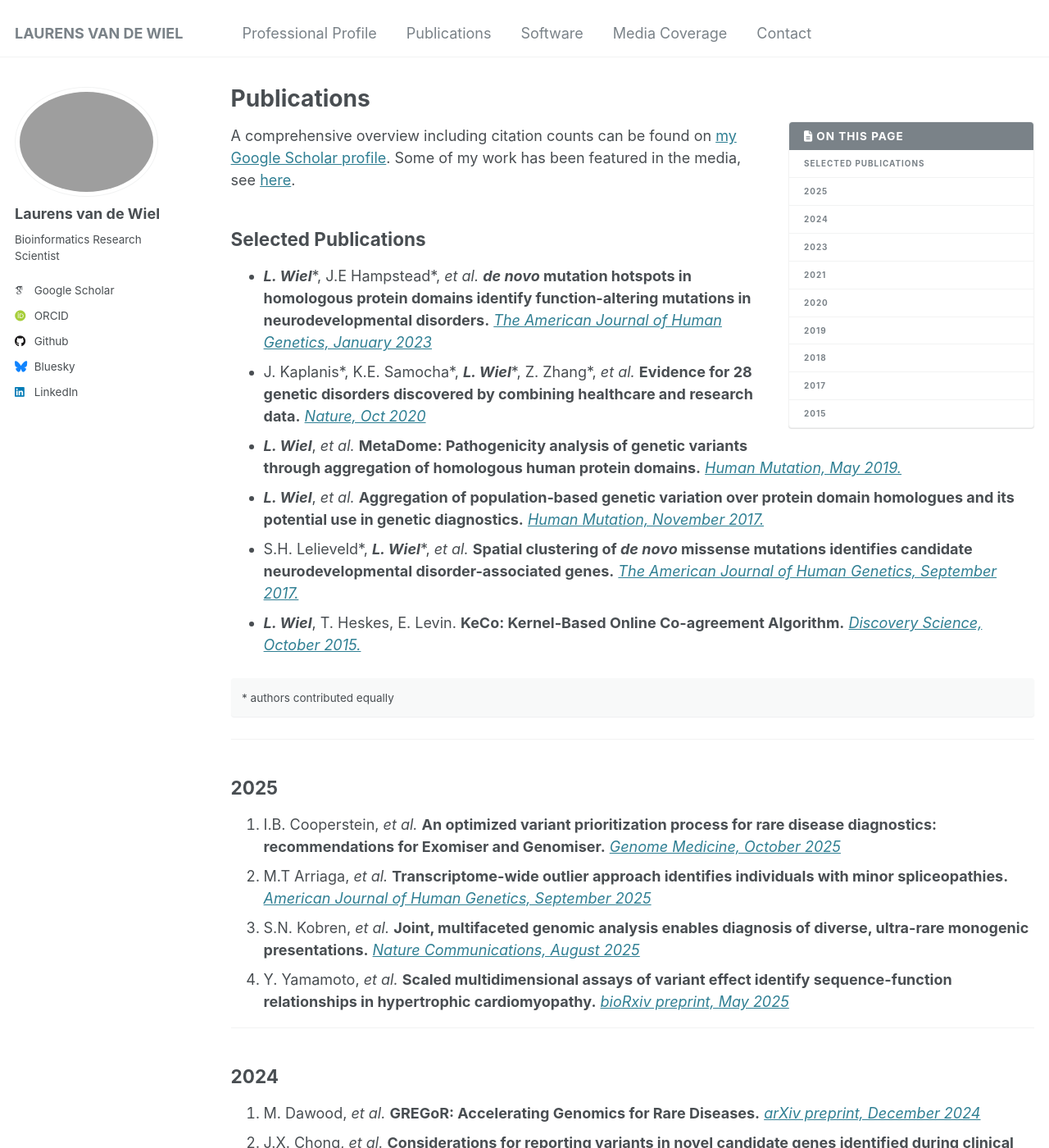
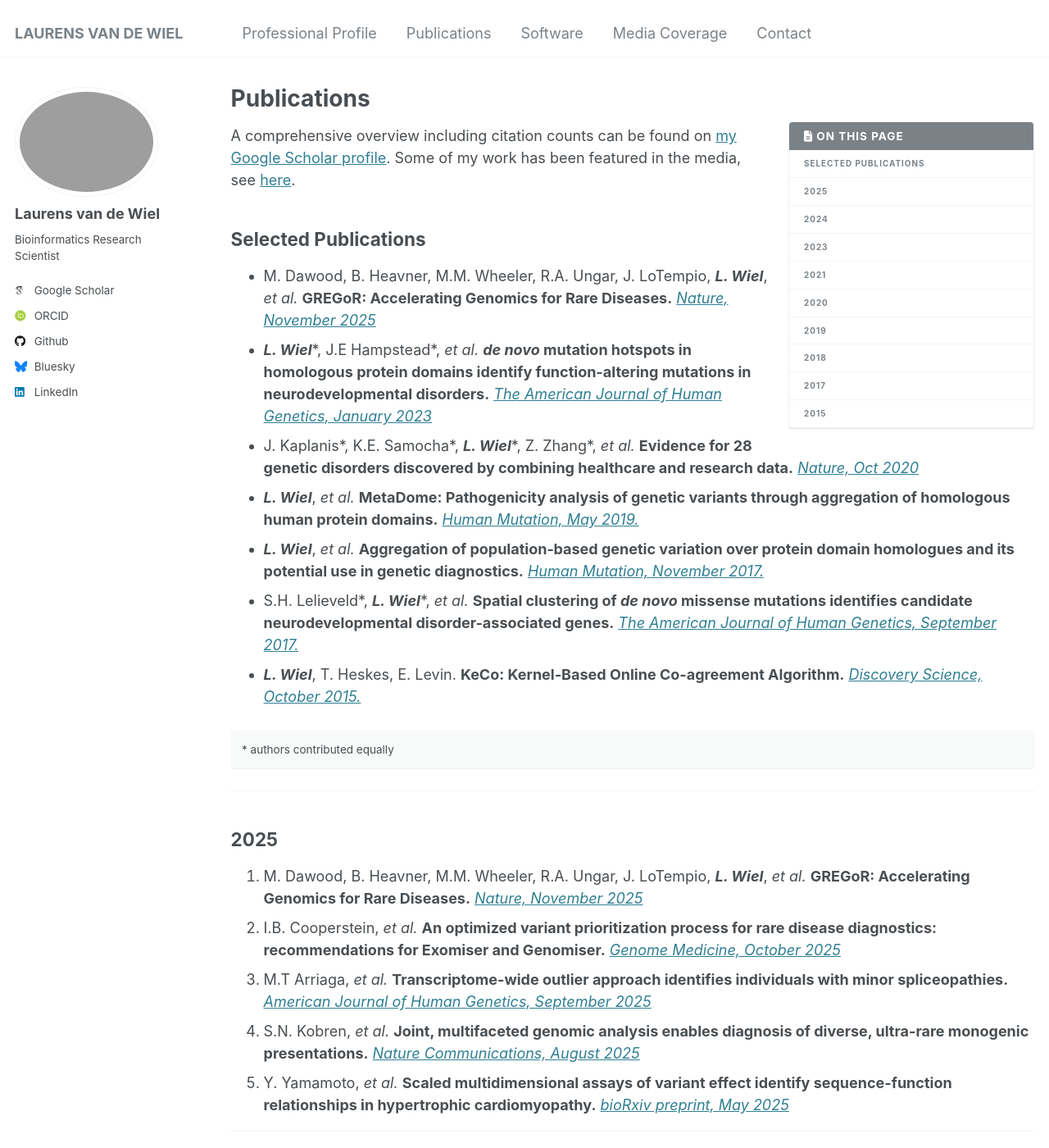
Before and after one commit to laurensvdwiel/laurensvdwiel.github.io, a Jekyll site: the page built from _pages/publications.md, in a window 1280 px wide and 1400 px high. Shown: the whole window at 82% size. Built offline with Jekyll 4.4.1, drawn with Linux system fonts in a browser that asks for light colours; some web fonts are replaced.

Commit message:
Updated publications (Nov 2025)

```diff
--- a/_pages/publications.md
+++ b/_pages/publications.md
@@ -12,6 +12,7 @@ Some of my work has been featured in the media, see [here](/media).
 
 ## Selected Publications
 
+* M. Dawood, B. Heavner, M.M. Wheeler, R.A. Ungar, J. LoTempio, **_L. Wiel_**, _et al._ **GREGoR: Accelerating Genomics for Rare Diseases.** [_Nature, November 2025_](https://doi.org/10.1038/s41586-025-09613-8)
 * **_L. Wiel_**\*, J.E Hampstead\*, _et al._ **_de novo_ mutation hotspots in homologous protein domains identify function-altering mutations in neurodevelopmental disorders.** [_The American Journal of Human Genetics, January 2023_](https://doi.org/10.1016/j.ajhg.2022.12.001)
 * J. Kaplanis\*, K.E. Samocha\*, _**L. Wiel**_\*, Z. Zhang*, _et al._ **Evidence for 28 genetic disorders discovered by combining healthcare and research data.** [_Nature, Oct 2020_](https://doi.org/10.1038/s41586-020-2832-5)
 * **_L. Wiel_**, _et al._ **MetaDome: Pathogenicity analysis of genetic variants through aggregation of homologous human protein domains.** [_Human Mutation, May 2019._](https://doi.org/10.1002/humu.23798)
@@ -25,18 +26,18 @@ Some of my work has been featured in the media, see [here](/media).
 ---
 ## 2025
 
-1. I.B. Cooperstein, _et al._ **An optimized variant prioritization process for rare disease diagnostics: recommendations for Exomiser and Genomiser.** [_Genome Medicine, October 2025_](https://doi.org/10.1186/s13073-025-01546-1)
-2. M.T Arriaga, _et al._ **Transcriptome-wide outlier approach identifies individuals with minor spliceopathies.** [_American Journal of Human Genetics, September 2025_](https://doi.org/10.1016/j.ajhg.2025.08.018)
-3. S.N. Kobren, _et al._ **Joint, multifaceted genomic analysis enables diagnosis of diverse, ultra-rare monogenic presentations.** [_Nature Communications, August 2025_](https://doi.org/10.1038/s41467-025-61712-2)
-4. Y. Yamamoto, _et al._ **Scaled multidimensional assays of variant effect identify sequence-function relationships in hypertrophic cardiomyopathy.** [_bioRxiv preprint, May 2025_](https://doi.org/10.1101/2025.05.23.655878)
+1. M. Dawood, B. Heavner, M.M. Wheeler, R.A. Ungar, J. LoTempio, **_L. Wiel_**, _et al._ **GREGoR: Accelerating Genomics for Rare Diseases.** [_Nature, November 2025_](https://doi.org/10.1038/s41586-025-09613-8)
+2. I.B. Cooperstein, _et al._ **An optimized variant prioritization process for rare disease diagnostics: recommendations for Exomiser and Genomiser.** [_Genome Medicine, October 2025_](https://doi.org/10.1186/s13073-025-01546-1)
+3. M.T Arriaga, _et al._ **Transcriptome-wide outlier approach identifies individuals with minor spliceopathies.** [_American Journal of Human Genetics, September 2025_](https://doi.org/10.1016/j.ajhg.2025.08.018)
+4. S.N. Kobren, _et al._ **Joint, multifaceted genomic analysis enables diagnosis of diverse, ultra-rare monogenic presentations.** [_Nature Communications, August 2025_](https://doi.org/10.1038/s41467-025-61712-2)
+5. Y. Yamamoto, _et al._ **Scaled multidimensional assays of variant effect identify sequence-function relationships in hypertrophic cardiomyopathy.** [_bioRxiv preprint, May 2025_](https://doi.org/10.1101/2025.05.23.655878)
 
 ---
 ## 2024
 
-1. M. Dawood, _et al._ **GREGoR: Accelerating Genomics for Rare Diseases.** [_arXiv preprint, December 2024_](https://arxiv.org/abs/2412.14338)
-2. J.X. Chong, _et al._ **Considerations for reporting variants in novel candidate genes identified during clinical genomic testing.** [_Genetics in Medicine, October 2024._](https://doi.org/10.1016/j.gim.2024.101199)
-3. V.D. Nair, _et al._ **Molecular adaptations in response to exercise training are associated with tissue-specific transcriptomic and epigenomic signatures.** [_Cell Genomics, May 2024._](https://doi.org/10.1016/j.xgen.2023.100421)
-4. D. Amar, _et al._ **The mitochondrial multi-omic response to exercise training across rat tissues.** [_Cell Metabolism, May 2024._](https://doi.org/10.1016/j.cmet.2023.12.021)
+1. J.X. Chong, _et al._ **Considerations for reporting variants in novel candidate genes identified during clinical genomic testing.** [_Genetics in Medicine, October 2024._](https://doi.org/10.1016/j.gim.2024.101199)
+2. V.D. Nair, _et al._ **Molecular adaptations in response to exercise training are associated with tissue-specific transcriptomic and epigenomic signatures.** [_Cell Genomics, May 2024._](https://doi.org/10.1016/j.xgen.2023.100421)
+3. D. Amar, _et al._ **The mitochondrial multi-omic response to exercise training across rat tissues.** [_Cell Metabolism, May 2024._](https://doi.org/10.1016/j.cmet.2023.12.021)
 
 ---
 ## 2023
```
